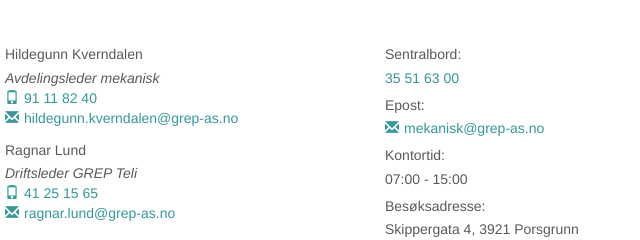
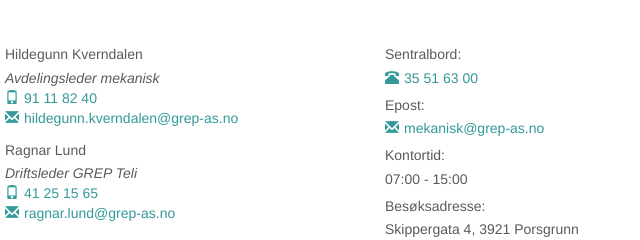
Before and after one commit to EdisonReklamebyraa/grep-mekanisk, a plain HTML site: page index.html in a window 1280 px wide. Shown: the part 4739-4979 px from the top of the page, 65-705 px from the left. Drawn offline with nearby package versions, Linux system fonts and the light colour scheme; a script that the page names is missing.

Commit message:
Added icon

```diff
--- a/index.html
+++ b/index.html
@@ -222,7 +222,7 @@ Takket være vår bemanning som består av industrimekanikere, platearbeidere, m
 
 			<div class="col-lg-4 col-sm-6 peeps">
 				<h5>Sentralbord:</h5>
-				<p><a href="tel:+4735516300">35 51 63 00</a></p>
+				<p><a href="tel:+4735516300"><span class="glyphicon glyphicon-phone-alt"></span>35 51 63 00</a></p>
 				<h5>Epost:</h5>
 				<p><a href="mailto:mekanisk@grep-as.no"><span class="glyphicon glyphicon-envelope"></span>mekanisk@grep-as.no</a></p>
 				<h5>Kontortid:</h5>
```
